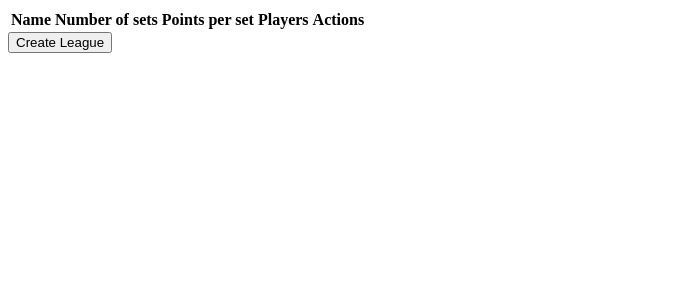
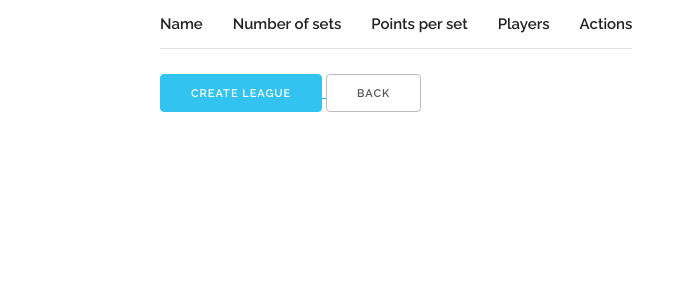
Before and after one commit to izderic/tabletennis, a Django app: page /league/leagues/ in a window 1280 px wide. Shown: the top 300 px of the page, without its empty margins (0-687 px from the left). Run offline with Django 3.2, Linux system fonts and the light colour scheme; data that the repository does not hold is empty.

Commit message:
Added skeleton css.

```diff
--- a/league/templates/league/base.html
+++ b/league/templates/league/base.html
@@ -1,10 +1,16 @@
 <!DOCTYPE html>
+{% load staticfiles %}
 <html>
 <head>
     <title>Table Tennis | {{ page_title }}</title>
+    <link href='//fonts.googleapis.com/css?family=Raleway:400,300,600' rel='stylesheet' type='text/css'>
+    <link href="{% static 'normalize.css' %}" rel="stylesheet" type="text/css"/>
+    <link href="{% static 'skeleton.css' %}" rel="stylesheet" type="text/css"/>
 </head>
 <body>
+<div class="container">
     {% block content %}
     {% endblock content %}
+</div>
 </body>
 </html>
--- a/league/templates/league/league_list.html
+++ b/league/templates/league/league_list.html
@@ -34,6 +34,9 @@
     </table>
 
     <a href="{% url "league_league_create" %}">
-        <button type="button">Create League</button>
+        <button type="button" class="button-primary">Create League</button>
+        <a href="{% url "home" %}">
+            <button type="button">Back</button>
+        </a>
     </a>
 {% endblock content %}
--- a/league/templates/league/confirm_delete.html
+++ b/league/templates/league/player_confirm_delete.html
@@ -3,6 +3,9 @@
 {% block content %}
     <form action="" method="post">{% csrf_token %}
         <p>Are you sure you want to delete "{{ object }}"?</p>
-        <input type="submit" value="Confirm"/>
+        <input type="submit" value="Confirm" class="button-primary" />
+        <a href="{% url "league_players" %}">
+            <button type="button">Back</button>
+        </a>
     </form>
 {% endblock content %}
--- a/league/templates/league/player_form.html
+++ b/league/templates/league/player_form.html
@@ -4,6 +4,9 @@
     <form method="post" class="form-horizontal" role="form">
         {% csrf_token %}
         {{ form.as_p }}
-        <button type="submit">Save</button>
+        <button type="submit" class="button-primary">Save</button>
+        <a href="{% url "league_players" %}">
+            <button type="button">Back</button>
+        </a>
     </form>
 {% endblock content %}
--- a/league/templates/league/player_list.html
+++ b/league/templates/league/player_list.html
@@ -24,6 +24,9 @@
     </table>
 
     <a href="{% url "league_player_create" %}">
-        <button type="button">Create Player</button>
+        <button type="button" class="button-primary">Create Player</button>
+        <a href="{% url "home" %}">
+            <button type="button">Back</button>
+        </a>
     </a>
 {% endblock content %}
--- a/league/views.py
+++ b/league/views.py
@@ -49,7 +49,6 @@ class PlayerUpdateView(UpdateView):
 class PlayerDeleteView(DeleteView):
     model = Player
     success_url = reverse_lazy('league_players')
-    template_name = "league/confirm_delete.html"
 
     def get_context_data(self, **kwargs):
         context = super(PlayerDeleteView, self).get_context_data(**kwargs)
@@ -91,7 +90,6 @@ class LeagueUpdateView(UpdateView):
 class LeagueDeleteView(DeleteView):
     model = League
     success_url = reverse_lazy('league_leagues')
-    template_name = "league/confirm_delete.html"
 
     def get_context_data(self, **kwargs):
         context = super(LeagueDeleteView, self).get_context_data(**kwargs)
--- /dev/null
+++ b/static/skeleton.css
@@ -0,0 +1,418 @@
+/*
+* Skeleton V2.0.4
+* Copyright 2014, Dave Gamache
+* www.getskeleton.com
+* Free to use under the MIT license.
+* http://www.opensource.org/licenses/mit-license.php
+* 12/29/2014
+*/
+
+
+/* Table of contents
+––––––––––––––––––––––––––––––––––––––––––––––––––
+- Grid
+- Base Styles
+- Typography
+- Links
+- Buttons
+- Forms
+- Lists
+- Code
+- Tables
+- Spacing
+- Utilities
+- Clearing
+- Media Queries
+*/
+
+
+/* Grid
+–––––––––––––––––––––––––––––––––––––––––––––––––– */
+.container {
+  position: relative;
+  width: 100%;
+  max-width: 960px;
+  margin: 0 auto;
+  padding: 0 20px;
+  box-sizing: border-box; }
+.column,
+.columns {
+  width: 100%;
+  float: left;
+  box-sizing: border-box; }
+
+/* For devices larger than 400px */
+@media (min-width: 400px) {
+  .container {
+    width: 85%;
+    padding: 0; }
+}
+
+/* For devices larger than 550px */
+@media (min-width: 550px) {
+  .container {
+    width: 80%; }
+  .column,
+  .columns {
+    margin-left: 4%; }
+  .column:first-child,
+  .columns:first-child {
+    margin-left: 0; }
+
+  .one.column,
+  .one.columns                    { width: 4.66666666667%; }
+  .two.columns                    { width: 13.3333333333%; }
+  .three.columns                  { width: 22%;            }
+  .four.columns                   { width: 30.6666666667%; }
+  .five.columns                   { width: 39.3333333333%; }
+  .six.columns                    { width: 48%;            }
+  .seven.columns                  { width: 56.6666666667%; }
+  .eight.columns                  { width: 65.3333333333%; }
+  .nine.columns                   { width: 74.0%;          }
+  .ten.columns                    { width: 82.6666666667%; }
+  .eleven.columns                 { width: 91.3333333333%; }
+  .twelve.columns                 { width: 100%; margin-left: 0; }
+
+  .one-third.column               { width: 30.6666666667%; }
+  .two-thirds.column              { width: 65.3333333333%; }
+
+  .one-half.column                { width: 48%; }
+
+  /* Offsets */
+  .offset-by-one.column,
+  .offset-by-one.columns          { margin-left: 8.66666666667%; }
+  .offset-by-two.column,
+  .offset-by-two.columns          { margin-left: 17.3333333333%; }
+  .offset-by-three.column,
+  .offset-by-three.columns        { margin-left: 26%;            }
+  .offset-by-four.column,
+  .offset-by-four.columns         { margin-left: 34.6666666667%; }
+  .offset-by-five.column,
+  .offset-by-five.columns         { margin-left: 43.3333333333%; }
+  .offset-by-six.column,
+  .offset-by-six.columns          { margin-left: 52%;            }
+  .offset-by-seven.column,
+  .offset-by-seven.columns        { margin-left: 60.6666666667%; }
+  .offset-by-eight.column,
+  .offset-by-eight.columns        { margin-left: 69.3333333333%; }
+  .offset-by-nine.column,
+  .offset-by-nine.columns         { margin-left: 78.0%;          }
+  .offset-by-ten.column,
+  .offset-by-ten.columns          { margin-left: 86.6666666667%; }
+  .offset-by-eleven.column,
+  .offset-by-eleven.columns       { margin-left: 95.3333333333%; }
+
+  .offset-by-one-third.column,
+  .offset-by-one-third.columns    { margin-left: 34.6666666667%; }
+  .offset-by-two-thirds.column,
+  .offset-by-two-thirds.columns   { margin-left: 69.3333333333%; }
+
+  .offset-by-one-half.column,
+  .offset-by-one-half.columns     { margin-left: 52%; }
+
+}
+
+
+/* Base Styles
+–––––––––––––––––––––––––––––––––––––––––––––––––– */
+/* NOTE
+html is set to 62.5% so that all the REM measurements throughout Skeleton
+are based on 10px sizing. So basically 1.5rem = 15px :) */
+html {
+  font-size: 62.5%; }
+body {
+  font-size: 1.5em; /* currently ems cause chrome bug misinterpreting rems on body element */
+  line-height: 1.6;
+  font-weight: 400;
+  font-family: "Raleway", "HelveticaNeue", "Helvetica Neue", Helvetica, Arial, sans-serif;
+  color: #222; }
+
+
+/* Typography
+–––––––––––––––––––––––––––––––––––––––––––––––––– */
+h1, h2, h3, h4, h5, h6 {
+  margin-top: 0;
+  margin-bottom: 2rem;
+  font-weight: 300; }
+h1 { font-size: 4.0rem; line-height: 1.2;  letter-spacing: -.1rem;}
+h2 { font-size: 3.6rem; line-height: 1.25; letter-spacing: -.1rem; }
+h3 { font-size: 3.0rem; line-height: 1.3;  letter-spacing: -.1rem; }
+h4 { font-size: 2.4rem; line-height: 1.35; letter-spacing: -.08rem; }
+h5 { font-size: 1.8rem; line-height: 1.5;  letter-spacing: -.05rem; }
+h6 { font-size: 1.5rem; line-height: 1.6;  letter-spacing: 0; }
+
+/* Larger than phablet */
+@media (min-width: 550px) {
+  h1 { font-size: 5.0rem; }
+  h2 { font-size: 4.2rem; }
+  h3 { font-size: 3.6rem; }
+  h4 { font-size: 3.0rem; }
+  h5 { font-size: 2.4rem; }
+  h6 { font-size: 1.5rem; }
+}
+
+p {
+  margin-top: 0; }
+
+
+/* Links
+–––––––––––––––––––––––––––––––––––––––––––––––––– */
+a {
+  color: #1EAEDB; }
+a:hover {
+  color: #0FA0CE; }
+
+
+/* Buttons
+–––––––––––––––––––––––––––––––––––––––––––––––––– */
+.button,
+button,
+input[type="submit"],
+input[type="reset"],
+input[type="button"] {
+  display: inline-block;
+  height: 38px;
+  padding: 0 30px;
+  color: #555;
+  text-align: center;
+  font-size: 11px;
+  font-weight: 600;
+  line-height: 38px;
+  letter-spacing: .1rem;
+  text-transform: uppercase;
+  text-decoration: none;
+  white-space: nowrap;
+  background-color: transparent;
+  border-radius: 4px;
+  border: 1px solid #bbb;
+  cursor: pointer;
+  box-sizing: border-box; }
+.button:hover,
+button:hover,
+input[type="submit"]:hover,
+input[type="reset"]:hover,
+input[type="button"]:hover,
+.button:focus,
+button:focus,
+input[type="submit"]:focus,
+input[type="reset"]:focus,
+input[type="button"]:focus {
+  color: #333;
+  border-color: #888;
+  outline: 0; }
+.button.button-primary,
+button.button-primary,
+input[type="submit"].button-primary,
+input[type="reset"].button-primary,
+input[type="button"].button-primary {
+  color: #FFF;
+  background-color: #33C3F0;
+  border-color: #33C3F0; }
+.button.button-primary:hover,
+button.button-primary:hover,
+input[type="submit"].button-primary:hover,
+input[type="reset"].button-primary:hover,
+input[type="button"].button-primary:hover,
+.button.button-primary:focus,
+button.button-primary:focus,
+input[type="submit"].button-primary:focus,
+input[type="reset"].button-primary:focus,
+input[type="button"].button-primary:focus {
+  color: #FFF;
+  background-color: #1EAEDB;
+  border-color: #1EAEDB; }
+
+
+/* Forms
+–––––––––––––––––––––––––––––––––––––––––––––––––– */
+input[type="email"],
+input[type="number"],
+input[type="search"],
+input[type="text"],
+input[type="tel"],
+input[type="url"],
+input[type="password"],
+textarea,
+select {
+  height: 38px;
+  padding: 6px 10px; /* The 6px vertically centers text on FF, ignored by Webkit */
+  background-color: #fff;
+  border: 1px solid #D1D1D1;
+  border-radius: 4px;
+  box-shadow: none;
+  box-sizing: border-box; }
+/* Removes awkward default styles on some inputs for iOS */
+input[type="email"],
+input[type="number"],
+input[type="search"],
+input[type="text"],
+input[type="tel"],
+input[type="url"],
+input[type="password"],
+textarea {
+  -webkit-appearance: none;
+     -moz-appearance: none;
+          appearance: none; }
+textarea {
+  min-height: 65px;
+  padding-top: 6px;
+  padding-bottom: 6px; }
+input[type="email"]:focus,
+input[type="number"]:focus,
+input[type="search"]:focus,
+input[type="text"]:focus,
+input[type="tel"]:focus,
+input[type="url"]:focus,
+input[type="password"]:focus,
+textarea:focus,
+select:focus {
+  border: 1px solid #33C3F0;
+  outline: 0; }
+label,
+legend {
+  display: block;
+  margin-bottom: .5rem;
+  font-weight: 600; }
+fieldset {
+  padding: 0;
+  border-width: 0; }
+input[type="checkbox"],
+input[type="radio"] {
+  display: inline; }
+label > .label-body {
+  display: inline-block;
+  margin-left: .5rem;
+  font-weight: normal; }
+
+
+/* Lists
+–––––––––––––––––––––––––––––––––––––––––––––––––– */
+ul {
+  list-style: circle inside; }
+ol {
+  list-style: decimal inside; }
+ol, ul {
+  padding-left: 0;
+  margin-top: 0; }
+ul ul,
+ul ol,
+ol ol,
+ol ul {
+  margin: 1.5rem 0 1.5rem 3rem;
+  font-size: 90%; }
+li {
+  margin-bottom: 1rem; }
+
+
+/* Code
+–––––––––––––––––––––––––––––––––––––––––––––––––– */
+code {
+  padding: .2rem .5rem;
+  margin: 0 .2rem;
+  font-size: 90%;
+  white-space: nowrap;
+  background: #F1F1F1;
+  border: 1px solid #E1E1E1;
+  border-radius: 4px; }
+pre > code {
+  display: block;
+  padding: 1rem 1.5rem;
+  white-space: pre; }
+
+
+/* Tables
+–––––––––––––––––––––––––––––––––––––––––––––––––– */
+th,
+td {
+  padding: 12px 15px;
+  text-align: left;
+  border-bottom: 1px solid #E1E1E1; }
+th:first-child,
+td:first-child {
+  padding-left: 0; }
+th:last-child,
+td:last-child {
+  padding-right: 0; }
+
+
+/* Spacing
+–––––––––––––––––––––––––––––––––––––––––––––––––– */
+button,
+.button {
+  margin-bottom: 1rem; }
+input,
+textarea,
+select,
+fieldset {
+  margin-bottom: 1.5rem; }
+pre,
+blockquote,
+dl,
+figure,
+table,
+p,
+ul,
+ol,
+form {
+  margin-bottom: 2.5rem; }
+
+
+/* Utilities
+–––––––––––––––––––––––––––––––––––––––––––––––––– */
+.u-full-width {
+  width: 100%;
+  box-sizing: border-box; }
+.u-max-full-width {
+  max-width: 100%;
+  box-sizing: border-box; }
+.u-pull-right {
+  float: right; }
+.u-pull-left {
+  float: left; }
+
+
+/* Misc
+–––––––––––––––––––––––––––––––––––––––––––––––––– */
+hr {
+  margin-top: 3rem;
+  margin-bottom: 3.5rem;
+  border-width: 0;
+  border-top: 1px solid #E1E1E1; }
+
+
+/* Clearing
+–––––––––––––––––––––––––––––––––––––––––––––––––– */
+
+/* Self Clearing Goodness */
+.container:after,
+.row:after,
+.u-cf {
+  content: "";
+  display: table;
+  clear: both; }
+
+
+/* Media Queries
+–––––––––––––––––––––––––––––––––––––––––––––––––– */
+/*
+Note: The best way to structure the use of media queries is to create the queries
+near the relevant code. For example, if you wanted to change the styles for buttons
+on small devices, paste the mobile query code up in the buttons section and style it
+there.
+*/
+
+
+/* Larger than mobile */
+@media (min-width: 400px) {}
+
+/* Larger than phablet (also point when grid becomes active) */
+@media (min-width: 550px) {}
+
+/* Larger than tablet */
+@media (min-width: 750px) {}
+
+/* Larger than desktop */
+@media (min-width: 1000px) {}
+
+/* Larger than Desktop HD */
+@media (min-width: 1200px) {}
--- a/tabletennis/settings.py
+++ b/tabletennis/settings.py
@@ -120,3 +120,5 @@ USE_TZ = True
 # https://docs.djangoproject.com/en/1.9/howto/static-files/
 
 STATIC_URL = '/static/'
+
+STATICFILES_DIRS = [os.path.join(BASE_DIR, 'static')]
```
Also changed, not shown: league/templates/league/league_confirm_delete.html (added, +11 -0 lines), league/templates/league/league_form.html (+17 -1 lines), static/normalize.css (added).
